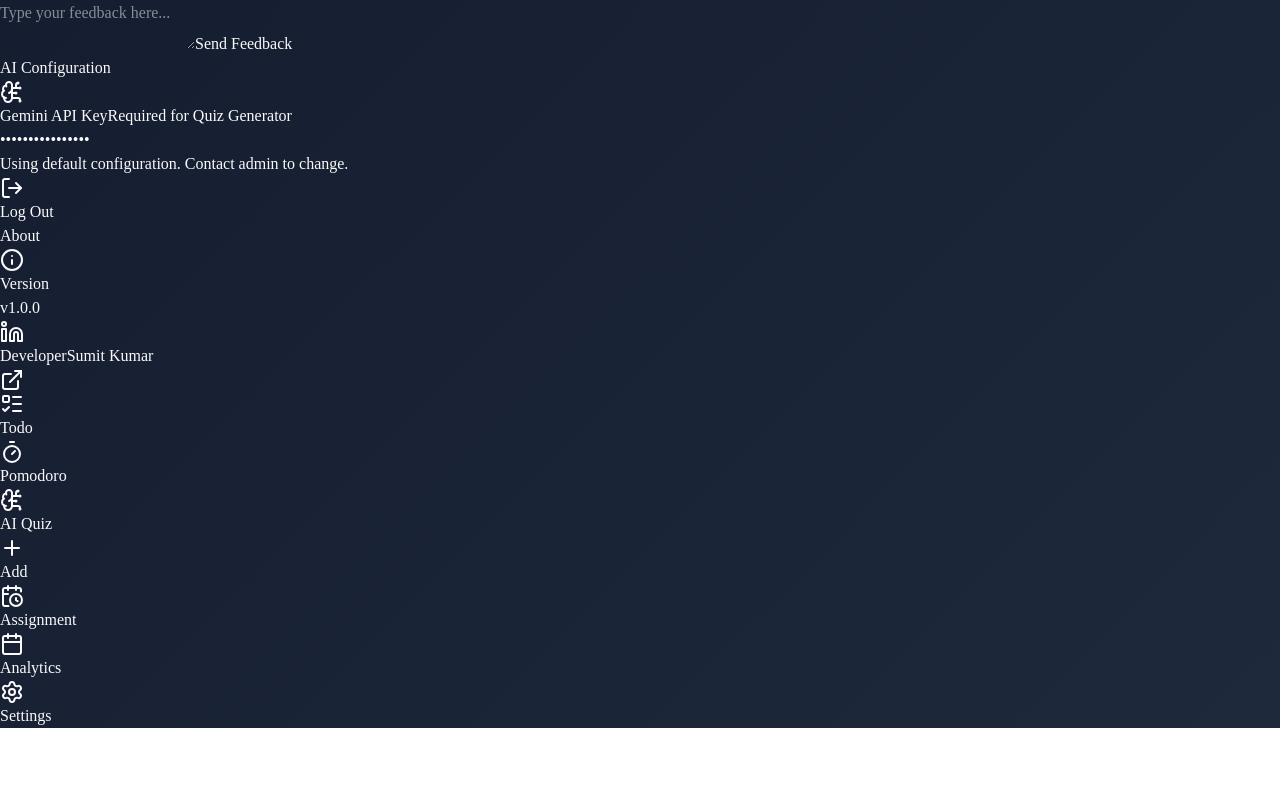
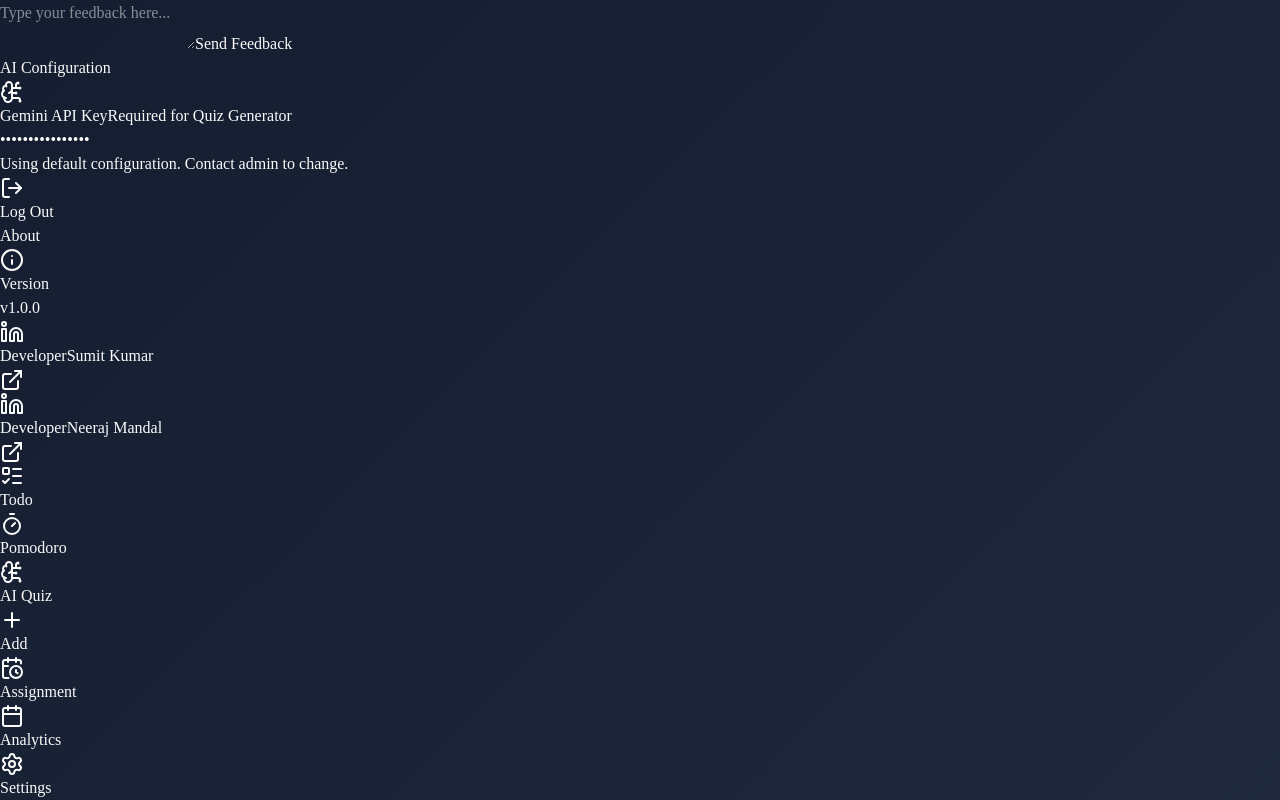
Before and after one commit to sumitkumards07/ssignflow, a React (Vite) app in the folder client/: page /settings in a window 1280 px wide. Shown: the part 1254-2054 px from the top of the page. Before the commit the page ends 1982 px from the top, so only its background shows below. Built offline with nearby package versions, Linux system fonts and the light colour scheme; sample sign-in values are in the browser's storage.

Commit message:
feat: add Neeraj Mandal to developer profiles

```diff
--- a/client/src/pages/Settings.tsx
+++ b/client/src/pages/Settings.tsx
@@ -418,6 +418,24 @@ export default function Settings() {
               </div>
               <ExternalLink className="h-4 w-4 text-muted-foreground" />
             </a>
+
+            <a
+              href="https://www.linkedin.com/in/neeraj-mandal-11b025384"
+              target="_blank"
+              rel="noopener noreferrer"
+              className="flex w-full items-center justify-between p-5 transition-colors hover:bg-secondary/30 border-t border-border"
+            >
+              <div className="flex items-center gap-4">
+                <div className="flex h-10 w-10 items-center justify-center rounded-full bg-blue-100 text-blue-600 dark:bg-blue-900/20 dark:text-blue-400">
+                  <Linkedin className="h-5 w-5" />
+                </div>
+                <div className="flex flex-col">
+                  <span className="font-bold text-sm">Developer</span>
+                  <span className="text-xs text-muted-foreground">Neeraj Mandal</span>
+                </div>
+              </div>
+              <ExternalLink className="h-4 w-4 text-muted-foreground" />
+            </a>
           </div>
         </section>
       </main>
```
Also changed, not shown: 9 other files (tests, documents, lock files or other folders).
